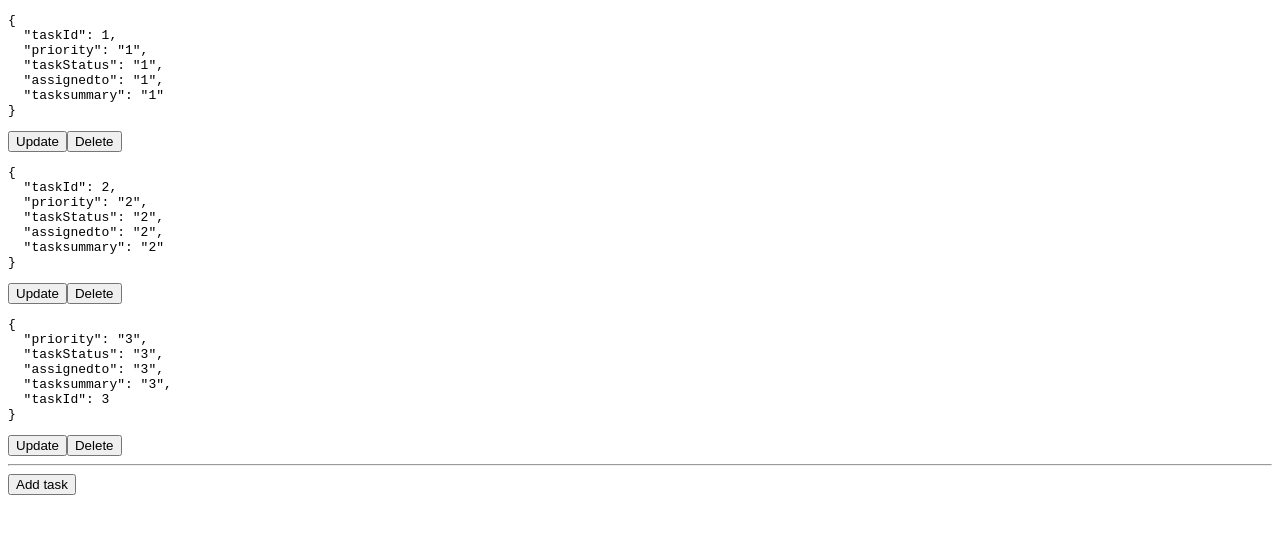
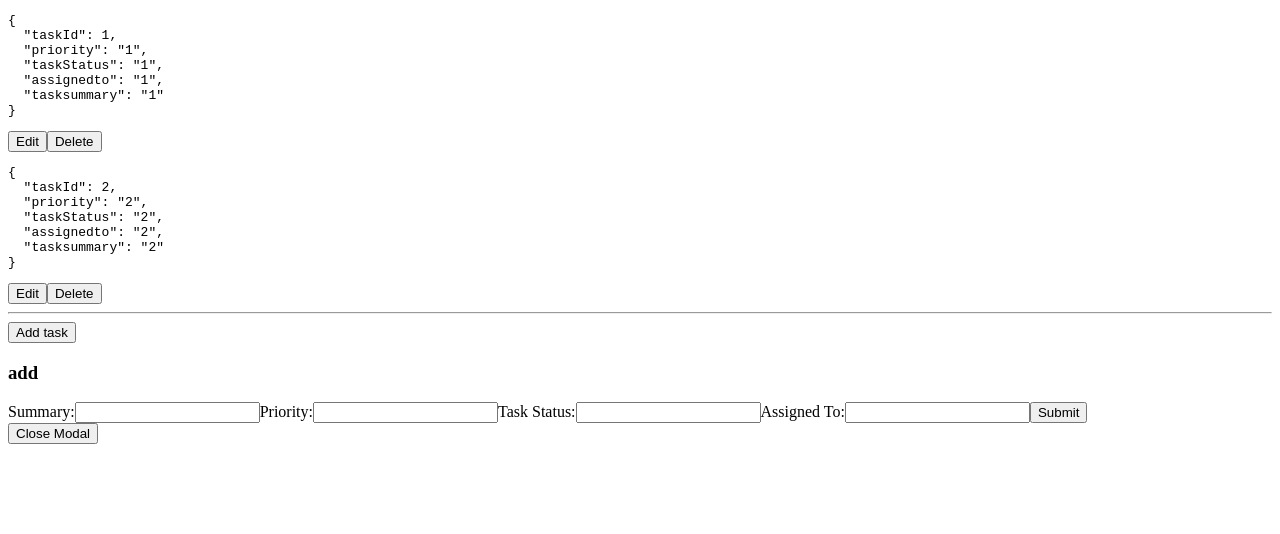
Before and after one commit to josef5/task-manager, a React (Vite) app: page / in a window 1280 px wide. Both pictures are taken after a click on the button "Add task". Shown: the top 534 px of the page. Built offline with nearby package versions, Linux system fonts and the light colour scheme.

Commit message:
add: Modal and ModalContext

```diff
--- a/src/App.tsx
+++ b/src/App.tsx
@@ -1,9 +1,14 @@
+import Modal from "./components/Modal";
+import { ModalProvider } from "./components/ModalContext";
 import TaskList from "./components/TaskList";
 
 function App() {
   return (
     <>
-      <TaskList />
+      <ModalProvider>
+        <TaskList />
+        <Modal />
+      </ModalProvider>
     </>
   );
 }
--- /dev/null
+++ b/src/components/Modal.tsx
@@ -0,0 +1,102 @@
+// Modal.tsx
+import React, { FormEvent, useEffect } from "react";
+import { useModal } from "./ModalContext";
+import { updateTasks, useStore } from "../store";
+import { Task, TaskData } from "../types";
+
+const Modal: React.FC = () => {
+  const { modalData, closeModal } = useModal();
+  const [, setStore] = useStore();
+
+  const [tasksummary, setTaskSummary] = React.useState(
+    modalData?.task?.tasksummary ?? ""
+  );
+  const [priority, setPriority] = React.useState(
+    modalData?.task?.priority ?? ""
+  );
+  const [taskStatus, setTaskStatus] = React.useState(
+    modalData?.task?.taskStatus ?? ""
+  );
+  const [assignedto, setAssignedTo] = React.useState(
+    modalData?.task?.assignedto ?? ""
+  );
+
+  const handleSubmit = async (event: FormEvent) => {
+    event.preventDefault();
+
+    const formData = new FormData(event.currentTarget as HTMLFormElement);
+
+    console.log(
+      "formData :",
+      JSON.stringify(Object.fromEntries(formData.entries()))
+    );
+
+    const task: Task | TaskData = {
+      taskId: modalData?.task?.taskId,
+      priority: formData.get("priority") as string,
+      taskStatus: formData.get("taskStatus") as string,
+      assignedto: formData.get("assignedto") as string,
+      tasksummary: formData.get("tasksummary") as string,
+    };
+
+    setStore(await updateTasks(task));
+  };
+
+  useEffect(() => {
+    console.log("modalData :", modalData);
+
+    // if (modalData?.task) {
+    setTaskSummary(modalData?.task?.tasksummary ?? "");
+    setPriority(modalData?.task?.priority ?? "");
+    setTaskStatus(modalData?.task?.taskStatus ?? "");
+    setAssignedTo(modalData?.task?.assignedto ?? "");
+    // }
+  }, [modalData]);
+
+  return (
+    <div>
+      {modalData && (
+        <div>
+          <h3>{modalData.title ?? "no title data"}</h3>
+          <form onSubmit={handleSubmit}>
+            <label htmlFor="summary">Summary:</label>
+            <input
+              type="text"
+              name="tasksummary"
+              value={tasksummary}
+              onChange={(e) => setTaskSummary(e.target.value)}
+              required
+            />
+            <label htmlFor="priority">Priority:</label>
+            <input
+              type="text"
+              name="priority"
+              value={priority}
+              onChange={(e) => setPriority(e.target.value)}
+              required
+            />
+            <label htmlFor="taskStatus">Task Status:</label>
+            <input
+              type="text"
+              name="taskStatus"
+              value={taskStatus}
+              onChange={(e) => setTaskStatus(e.target.value)}
+              required
+            />
+            <label htmlFor="assignedto">Assigned To:</label>
+            <input
+              type="text"
+              name="assignedto"
+              value={assignedto}
+              onChange={(e) => setAssignedTo(e.target.value)}
+            />
+            <button type="submit">Submit</button>
+          </form>
+          <button onClick={closeModal}>Close Modal</button>
+        </div>
+      )}
+    </div>
+  );
+};
+
+export default Modal;
--- /dev/null
+++ b/src/components/ModalContext.tsx
@@ -0,0 +1,38 @@
+import React, { createContext, useContext, useState } from "react";
+import { ModalData } from "../types";
+
+interface ModalContextProps {
+  modalData: ModalData | null;
+  openModal: (data: ModalData) => void;
+  closeModal: () => void;
+}
+
+const ModalContext = createContext<ModalContextProps | undefined>(undefined);
+
+export function useModal() {
+  const context = useContext(ModalContext);
+
+  if (!context) {
+    throw new Error("useModal must be used within a ModalProvider");
+  }
+
+  return context;
+}
+
+export const ModalProvider = ({ children }: { children: React.ReactNode }) => {
+  const [modalData, setModalData] = useState<ModalData | null>(null);
+
+  const openModal = (data: ModalData) => {
+    setModalData(data);
+  };
+
+  const closeModal = () => {
+    setModalData(null);
+  };
+
+  return (
+    <ModalContext.Provider value={{ modalData, openModal, closeModal }}>
+      {children}
+    </ModalContext.Provider>
+  );
+};
--- a/src/components/TaskContainer.tsx
+++ b/src/components/TaskContainer.tsx
@@ -1,7 +1,7 @@
 import React from "react";
 import type { Task } from "../types";
-import { updateTask, useStore } from "../store";
-import { deleteTask } from "../store";
+import { useStore, deleteTask } from "../store";
+import { useModal } from "./ModalContext";
 
 interface TaskContainerProps {
   task: Task;
@@ -11,30 +11,13 @@ const TaskContainer: React.FunctionComponent<TaskContainerProps> = ({
   task,
 }) => {
   const [, setStore] = useStore();
+  const { openModal } = useModal();
 
   return (
     <>
       <pre>{JSON.stringify(task, null, 2)}</pre>
-      <button
-        onClick={async () => {
-          setStore(
-            await updateTask({
-              taskId: task.taskId,
-              priority: "10",
-              taskStatus: "10",
-              assignedto: "10",
-              tasksummary: "10",
-            })
-          );
-        }}
-      >
-        Update
-      </button>
-      <button
-        onClick={async () => {
-          setStore(await deleteTask(task.taskId));
-        }}
-      >
+      <button onClick={() => openModal({ title: "edit", task })}>Edit</button>
+      <button onClick={async () => setStore(await deleteTask(task.taskId))}>
         Delete
       </button>
     </>
--- a/src/components/TaskList.tsx
+++ b/src/components/TaskList.tsx
@@ -1,10 +1,12 @@
-import { addTask, useStore } from "../store";
+import { useStore } from "../store";
+import { useModal } from "./ModalContext";
 import TaskContainer from "./TaskContainer";
 import React from "react";
 
 const TaskList: React.FunctionComponent = () => {
-  const [store, setStore] = useStore();
+  const [store] = useStore();
   const { tasks } = store;
+  const { openModal } = useModal();
 
   return (
     <div>
@@ -12,18 +14,7 @@ const TaskList: React.FunctionComponent = () => {
         <TaskContainer key={task.taskId} task={task} />
       ))}
       <hr />
-      <button
-        onClick={async () =>
-          setStore(
-            await addTask({
-              priority: "3",
-              taskStatus: "3",
-              assignedto: "3",
-              tasksummary: "3",
-            })
-          )
-        }
-      >
+      <button onClick={() => openModal({ title: "add", task: null })}>
         Add task
       </button>
     </div>
--- a/src/types.d.ts
+++ b/src/types.d.ts
@@ -12,3 +12,8 @@ export type TaskData = {
 export type Task = TaskData & {
   taskId: number;
 };
+
+export type ModalData = {
+  title: string;
+  task: Task | null;
+};
```
Also changed, not shown: .eslintrc.cjs.
